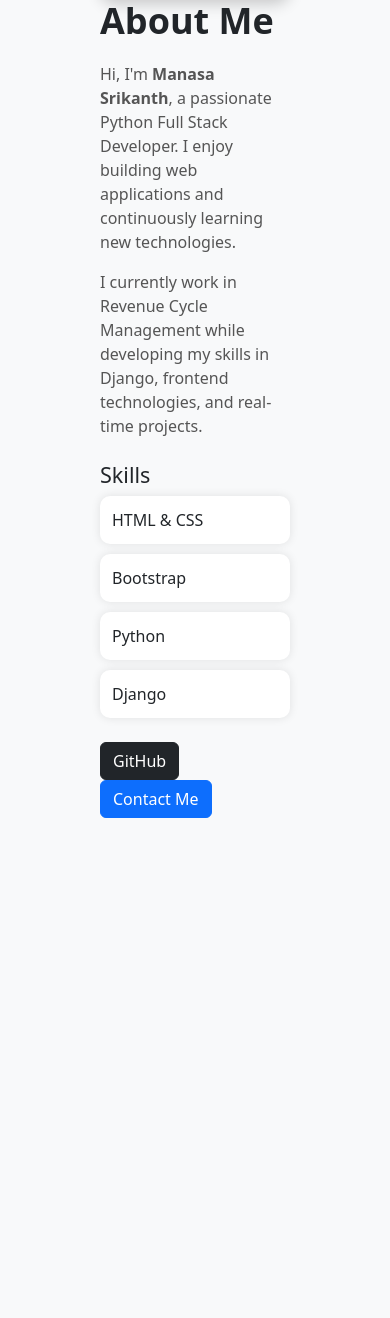
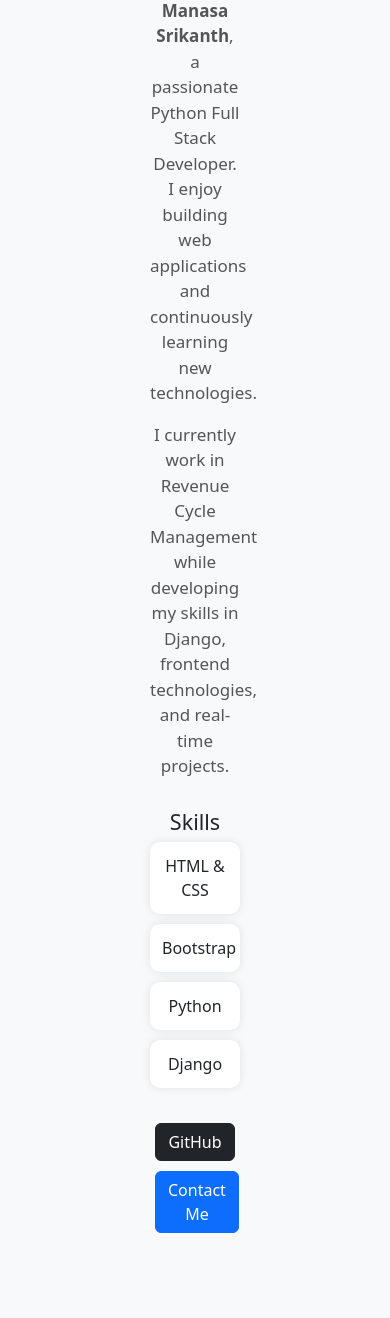
Before and after one commit to manasays2001-hue/Food-Hub, a Django app: page /about/ in a window 390 px wide. Shown: the part 224-1542 px from the top of the page. Before the commit the page ends 1042 px from the top, so only its background shows below. Run offline with Django 5.2, Linux system fonts and the light colour scheme; some libraries are stand-ins or nearby versions.

Commit message:
about page update

```diff
--- a/restuarent/templates/about.html
+++ b/restuarent/templates/about.html
@@ -14,26 +14,29 @@
     }
 
     .about-section {
-      padding: 80px 100px;
+      padding: 80px 150px;
       background-color: #f8f9fa;
       min-height: 100vh;
     }
 
-    .profile-img {
-      width: 100%;
-      border-radius: 15px;
-      box-shadow: 0 5px 15px rgba(0,0,0,0.2);
-    }
-
     .about-title {
       font-weight: 700;
-      font-size: 36px;
+      font-size: 40px;
       margin-bottom: 20px;
+      text-align: center;
     }
 
     p {
-      font-size: 16px;
+      font-size: 17px;
       color: #555;
+      text-align: center;
+      max-width: 800px;
+      margin: auto;
+    }
+
+    .skills-container {
+      max-width: 800px;
+      margin: 30px auto;
     }
 
     .skill-box {
@@ -42,10 +45,16 @@
       border-radius: 10px;
       box-shadow: 0 0 10px rgba(0,0,0,0.1);
       margin-bottom: 10px;
+      text-align: center;
+    }
+
+    .btn-container {
+      text-align: center;
+      margin-top: 30px;
     }
 
     .btn-custom {
-      margin-right: 10px;
+      margin: 5px;
     }
   </style>
 </head>
@@ -53,15 +62,7 @@
 <body>
 
 <div class="container-fluid about-section">
-  <div class="row align-items-center">
 
-    <!-- LEFT IMAGE -->
-    <div class="col-md-5">
-      <img src="{% static 'C:\ecommerce\ecommerce\restuarent\static\img' %}" class="profile-img" alt="My Image">
-    </div>
-
-    <!-- RIGHT CONTENT -->
-    <div class="col-md-7">
   <h2 class="about-title">About Me</h2>
 
   <p>
@@ -69,21 +70,23 @@
     I enjoy building web applications and continuously learning new technologies.
   </p>
 
-      <p>
+  <p class="mt-3">
     I currently work in Revenue Cycle Management while developing my skills in
     Django, frontend technologies, and real-time projects.
   </p>
 
   <!-- SKILLS -->
-      <h4 class="mt-4">Skills</h4>
+  <div class="skills-container">
+    <h4 class="mt-4 text-center">Skills</h4>
 
     <div class="skill-box">HTML & CSS</div>
     <div class="skill-box">Bootstrap</div>
     <div class="skill-box">Python</div>
     <div class="skill-box">Django</div>
+  </div>
 
   <!-- BUTTONS -->
-      <div class="mt-4">
+  <div class="btn-container">
     <a href="https://github.com/your-username" target="_blank" class="btn btn-dark btn-custom">
       GitHub
     </a>
@@ -95,9 +98,6 @@
 
 </div>
 
-  </div>
-</div>
-
 <!-- Bootstrap JS -->
 <script src="{% static 'assets/vendor/bootstrap/js/bootstrap.bundle.min.js' %}"></script>
 
```
Lines whose indentation alone changed are shown as unchanged.
